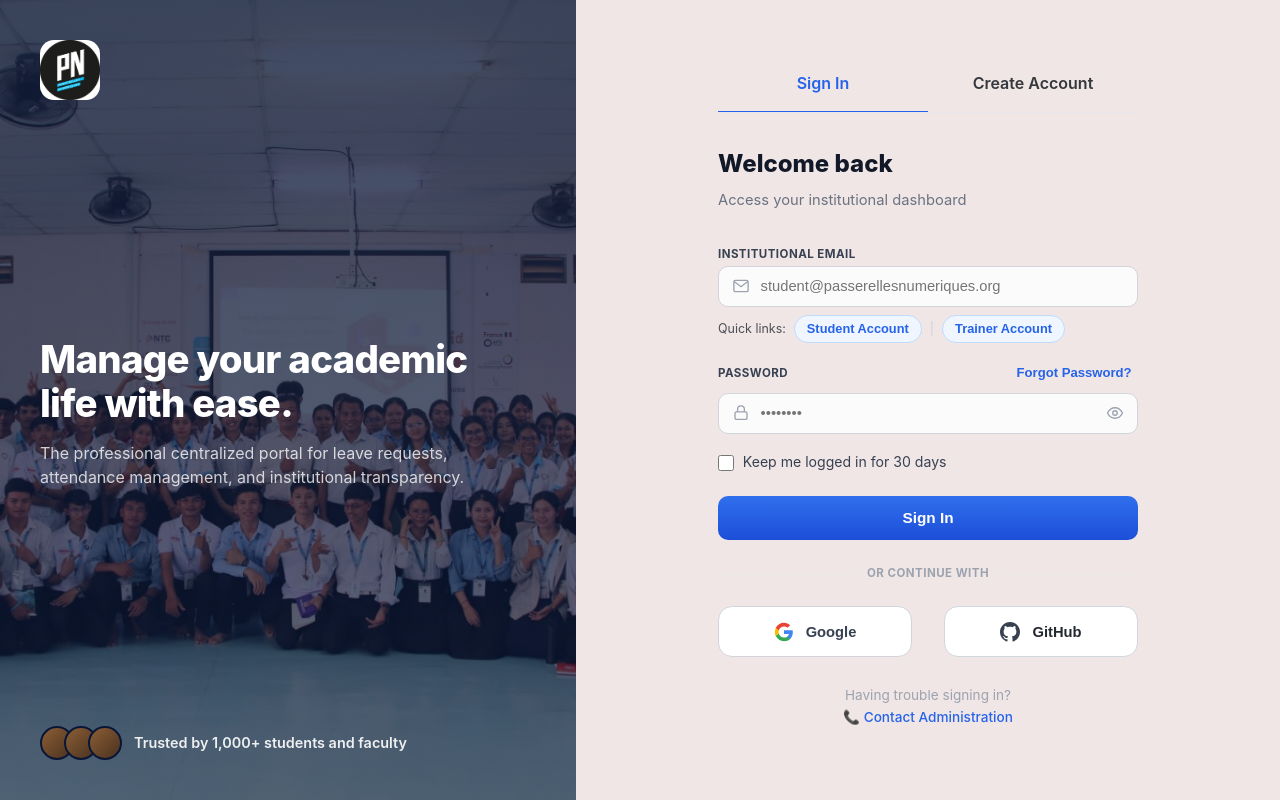
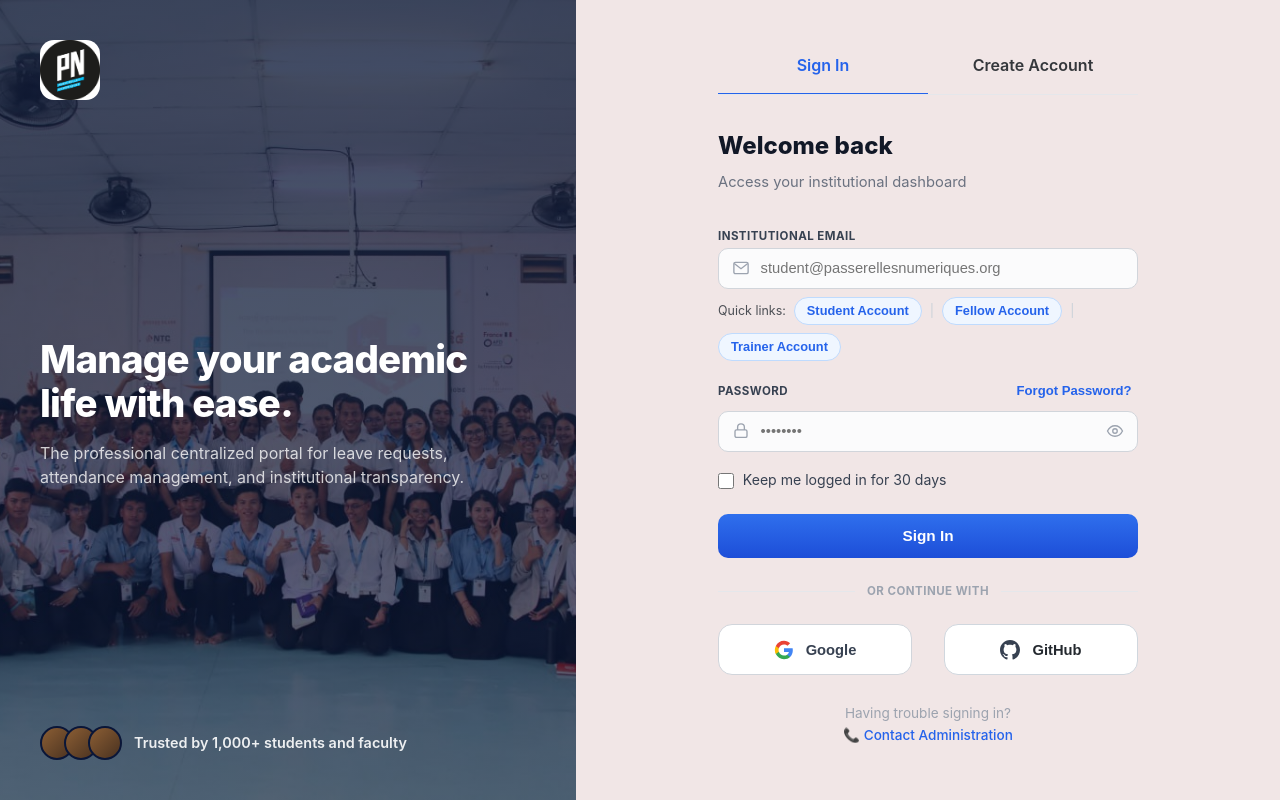
Before and after one commit to G10-SLMS/G10-SLMS-FRONT, a Vue app: page /login in a window 1280 px wide. Built offline with nearby package versions, Linux system fonts and the light colour scheme; no server answers.

Commit message:
[FIX] G10-SLMS-FRONT #36: Ignore environment files

```diff
--- a/src/views/LoginView.vue
+++ b/src/views/LoginView.vue
@@ -60,6 +60,8 @@
               <p class="form-hint">
                 Quick links:
                 <button type="button" class="role-link" @click="fillDemo('student')">Student Account</button>
+                <span class="form-hint-divider">|</span>
+                <button type="button" class="role-link" @click="fillDemo('fellow')">Fellow Account</button>
                 <span class="form-hint-divider">|</span>
                 <button type="button" class="role-link" @click="fillDemo('trainer')">Trainer Account</button>
               </p>
@@ -150,15 +152,23 @@ const form = reactive({
   remember: false,
 })
 
-function fillDemo(role: 'student' | 'trainer') {
-  selectedRole.value = role
-  form.email = role === 'student' ? 'student@passerellesnumeriques.org' : 'trainer@passerellesnumeriques.org'
-  form.password = 'demo-password'
+function fillDemo(kind: 'student' | 'fellow' | 'trainer') {
+  selectedRole.value = kind === 'trainer' ? 'trainer' : 'student'
+
+  const demoEmails: Record<typeof kind, string> = {
+    student: '@student.passerellesnumeriques.org',
+    fellow: '@fellow.passerellesnumeriques.org',
+    trainer: '@trainer.passerellesnumeriques.org',
+  }
+
+  form.email = demoEmails[kind]
+  form.password = kind === 'trainer' ? 'password' : 'password123'
 }
 
 function socialLogin(provider: 'google' | 'github') {
   window.location.href = `${import.meta.env.VITE_API_BASE_URL}/auth/${provider}/redirect`
 }
+
 function handleForgotPassword() {
   router.push('/forgot-password')
 }
```
